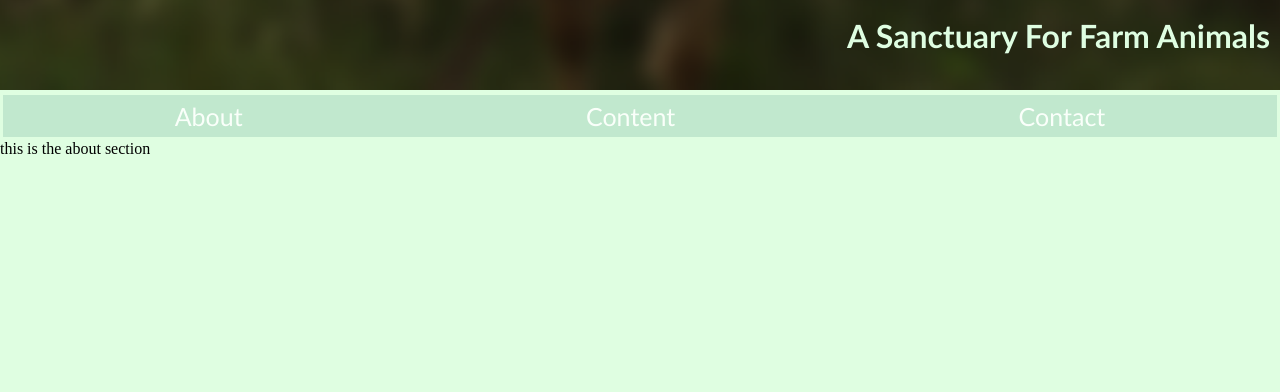
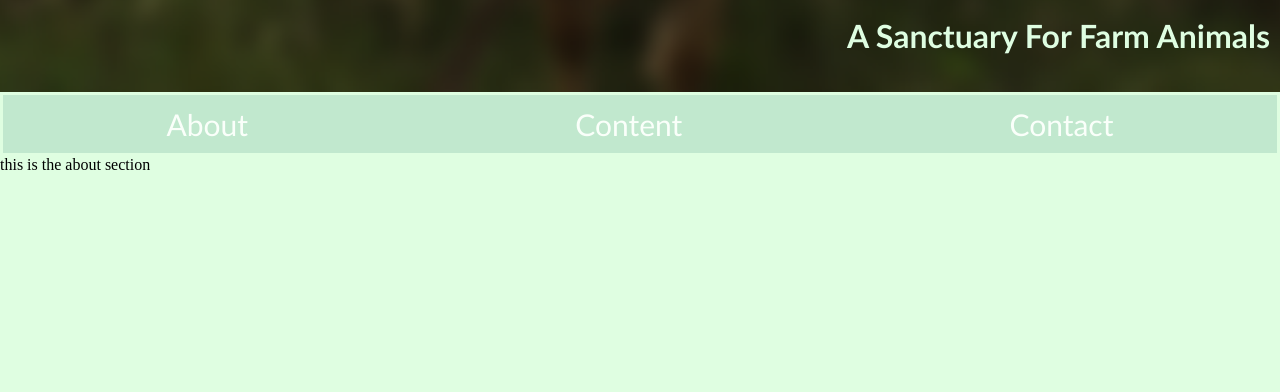
Before and after one commit to admpilot/FarmToFree, a plain HTML site: page index.html in a window 1280 px wide. Shown: the part 708-1100 px from the top of the page. Drawn offline with Linux system fonts and the light colour scheme.

Commit message:
Updated some font sizes for accessibility concerns

```diff
--- a/styles.css
+++ b/styles.css
@@ -43,7 +43,7 @@ h2 {
 
 nav div a {
     text-decoration: none;
-    font-size:25px;
+    font-size:30px;
     font-family:'Trebuchet MS', 'Lucida Sans Unicode', 'Lucida Grande', 'Lucida Sans', Arial, sans-serif;
     color:#FFE0EC;
     color: #FAFFFA;
@@ -109,7 +109,7 @@ nav div a {
     box-sizing: border-box;
     top:0px;
     width:100%;
-    height:3rem;
+    height:4rem;
     display:flex;
     justify-content: center;
     /*border: solid #8BB38E;*/
```
Also changed, not shown: 2 other files.
